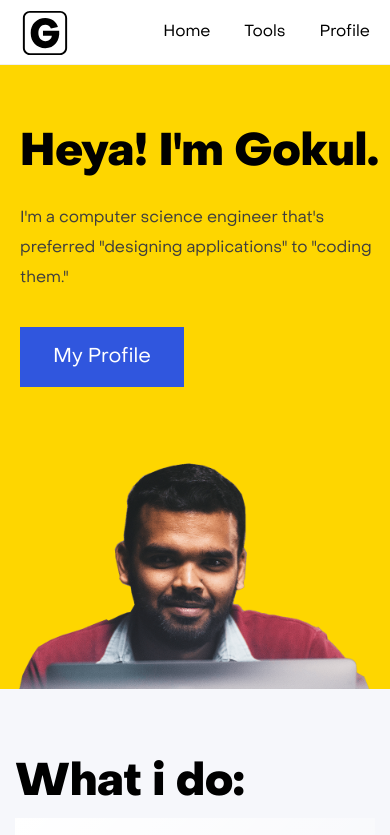
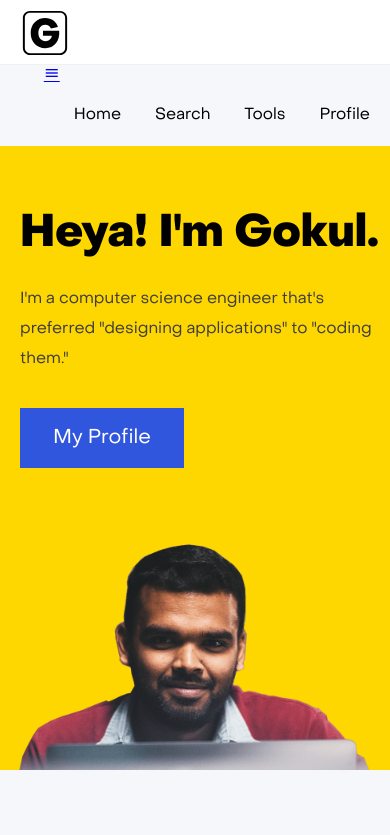
Before and after one commit to iamsgokul/iamsgokul.github.io, a plain HTML site: page index.html in a window 390 px wide. Shown: the top 835 px of the page. Drawn offline with Linux system fonts and the light colour scheme; files whose address does not match are found by name.

Commit message:
Search Design Update

```diff
--- a/css/_layout.scss
+++ b/css/_layout.scss
@@ -24,6 +24,10 @@ header {
 
     nav {
         float: right;
+
+        >a {
+
+        }
 
         ul {
             li {
--- a/nav.html
+++ b/nav.html
@@ -3,10 +3,10 @@
     <a href='https://www.gokul.work'><img src='../images/logo.svg' /></a>
   </div>
   <nav>
-
+    <a href='javascript:void(0)'><i class="gwicon-menu"></i></a>
     <ul>
       <li><a href='https://www.gokul.work'>Home</a></li>
-      <!-- <li><a href='https://www.gokul.work/search'>Search</a></li> -->
+      <li><a href='https://www.gokul.work/search'>Search</a></li>
       <li><a href='https://www.gokul.work/tools'>Tools</a></li>
       <li><a href='https://www.gokul.work/profile'>Profile</a></li>
     </ul>
```
Also changed, not shown: search-result.html (+6 -1 lines), 2 other files.
